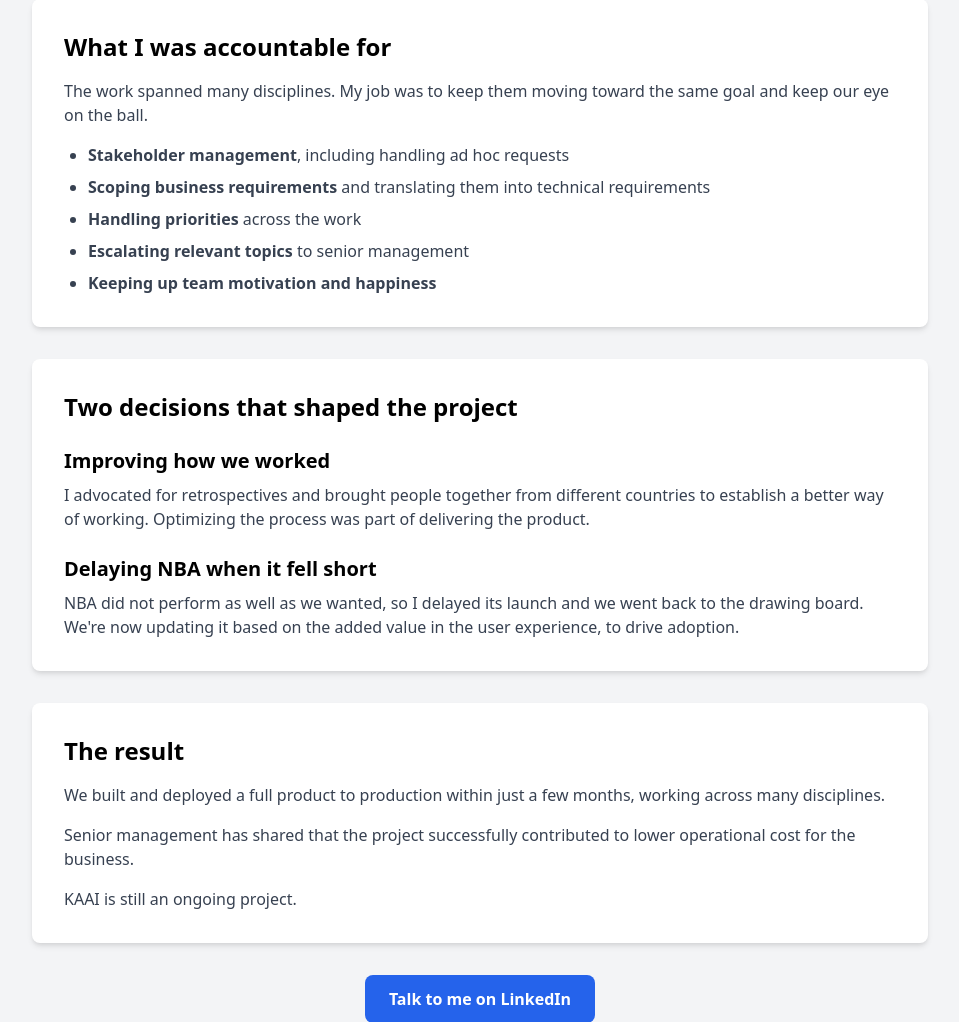
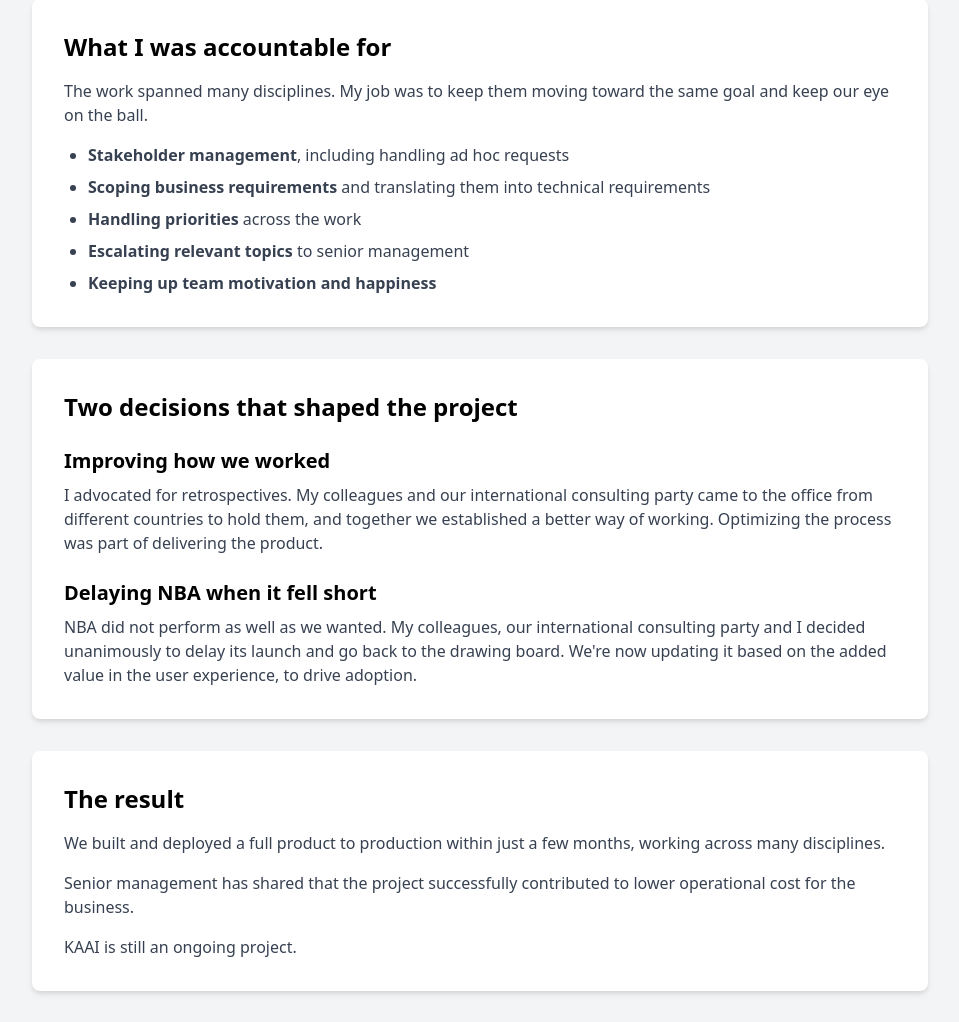
Before and after one commit to prashandramesar/personal-website, a Python web app: template templates/kaai.html in a window 1280 px wide. Shown: the part 1221-2243 px from the top of the page, without its empty margins (160-1119 px from the left). Run offline with Jinja, Linux system fonts and the light colour scheme; the template is opened without the code that fills it, so the values that code supplies are empty.

Commit message:
Credit the KAAI decisions to the people who made them
The delay to NBA was a unanimous decision between me, my colleagues and our
international consulting party, and they are the people who came to the office
for the retrospectives I advocated for.

Co-Authored-By: Claude Opus 5.5 <noreply@anthropic.com>

```diff
--- a/templates/kaai.html
+++ b/templates/kaai.html
@@ -94,11 +94,11 @@
                 <h2 class="text-2xl font-bold mb-6">Two decisions that shaped the project</h2>
                 <h3 class="text-xl font-bold mb-2">Improving how we worked</h3>
                 <p class="text-gray-700 mb-6">
-                    I advocated for retrospectives and brought people together from different countries to establish a better way of working. Optimizing the process was part of delivering the product.
+                    I advocated for retrospectives. My colleagues and our international consulting party came to the office from different countries to hold them, and together we established a better way of working. Optimizing the process was part of delivering the product.
                 </p>
                 <h3 class="text-xl font-bold mb-2">Delaying NBA when it fell short</h3>
                 <p class="text-gray-700">
-                    NBA did not perform as well as we wanted, so I delayed its launch and we went back to the drawing board. We're now updating it based on the added value in the user experience, to drive adoption.
+                    NBA did not perform as well as we wanted. My colleagues, our international consulting party and I decided unanimously to delay its launch and go back to the drawing board. We're now updating it based on the added value in the user experience, to drive adoption.
                 </p>
             </div>
 
```
